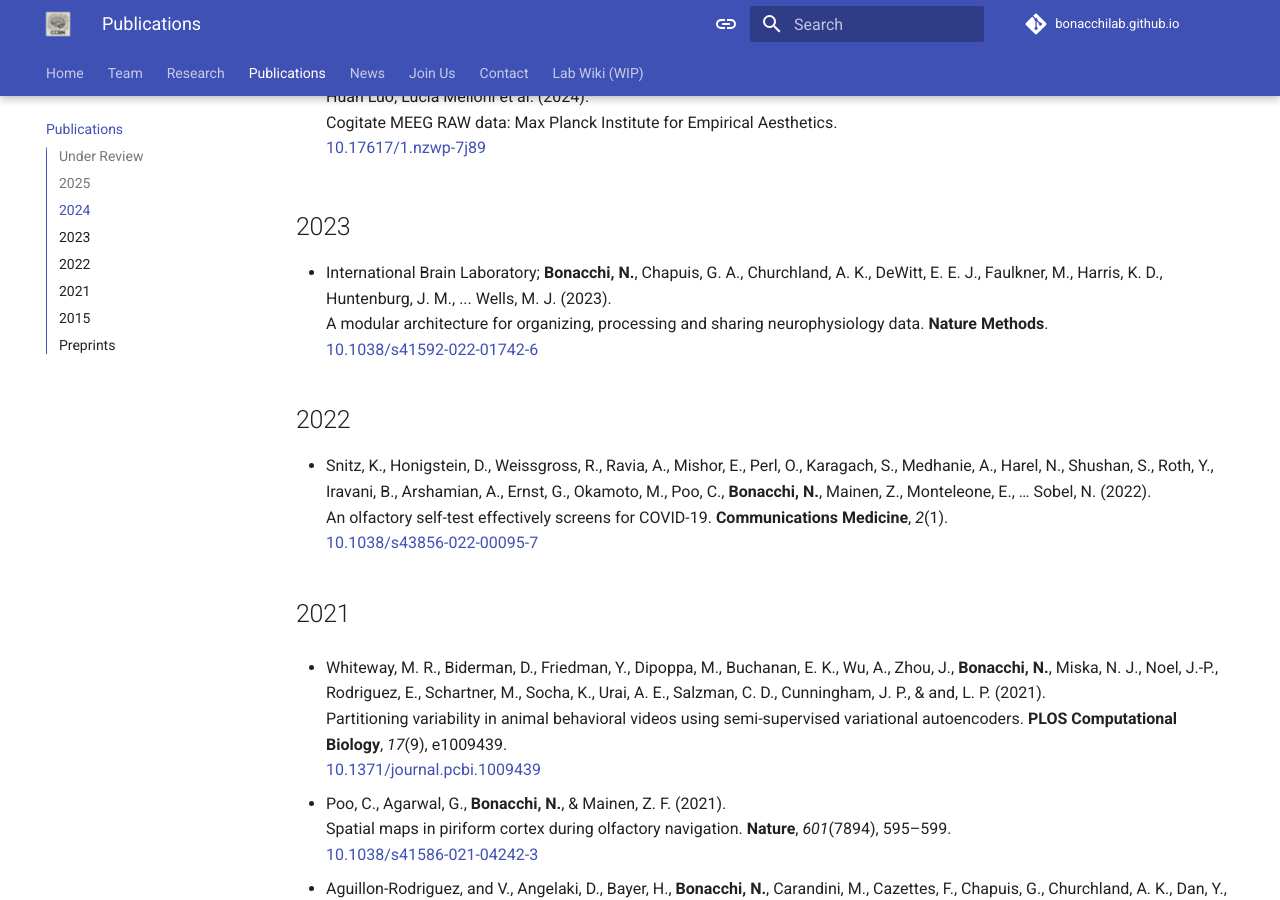
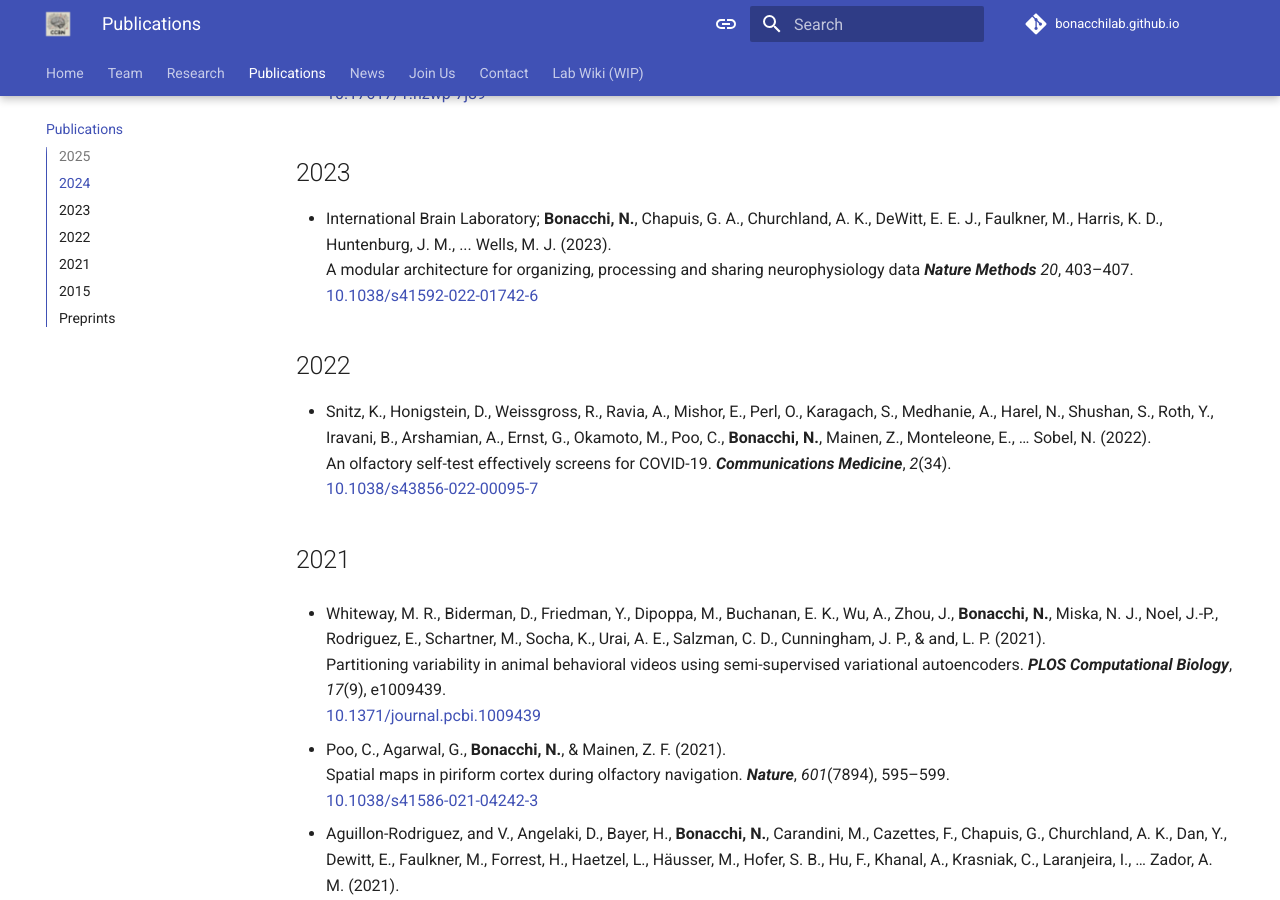
Before and after one commit to BonacchiLab/bonacchilab.github.io, an MkDocs documentation site: the page built from docs/publications.md, in a window 1280 px wide and 900 px high, scrolled down 2048 px. Built offline with MkDocs 1.6.1 and Material for MkDocs 9.7.7, drawn with Linux system fonts in a browser that asks for light colours; comment, search, counter and statistics services are not loaded.

```diff
--- a/docs/publications.md
+++ b/docs/publications.md
@@ -55,23 +55,23 @@
 ## 2023
 
 - International Brain Laboratory; **Bonacchi, N.**, Chapuis, G. A., Churchland, A. K., DeWitt, E. E. J., Faulkner, M., Harris, K. D., Huntenburg, J. M., ... Wells, M. J. (2023).
-A modular architecture for organizing, processing and sharing neurophysiology data. **Nature Methods**.
+A modular architecture for organizing, processing and sharing neurophysiology data ***Nature Methods*** *20*, 403–407.
 [10.1038/s41592-022-01742-6](https://doi.org/10.1038/s41592-022-01742-6)
 
 ## 2022
 
 - Snitz, K., Honigstein, D., Weissgross, R., Ravia, A., Mishor, E., Perl, O., Karagach, S., Medhanie, A., Harel, N., Shushan, S., Roth, Y., Iravani, B., Arshamian, A., Ernst, G., Okamoto, M., Poo, C., **Bonacchi, N.**, Mainen, Z., Monteleone, E., … Sobel, N. (2022).
-An olfactory self-test effectively screens for COVID-19. **Communications Medicine**, *2*(1).
+An olfactory self-test effectively screens for COVID-19. ***Communications Medicine***, *2*(34).
 [10.1038/s43856-022-00095-7](https://doi.org/10.1038/s43856-022-00095-7)
 
 ## 2021
 
 - Whiteway, M. R., Biderman, D., Friedman, Y., Dipoppa, M., Buchanan, E. K., Wu, A., Zhou, J., **Bonacchi, N.**, Miska, N. J., Noel, J.-P., Rodriguez, E., Schartner, M., Socha, K., Urai, A. E., Salzman, C. D., Cunningham, J. P., & and, L. P. (2021).
-Partitioning variability in animal behavioral videos using semi-supervised variational autoencoders. **PLOS Computational Biology**, *17*(9), e1009439.
+Partitioning variability in animal behavioral videos using semi-supervised variational autoencoders. ***PLOS Computational Biology***, *17*(9), e1009439.
 [10.1371/journal.pcbi.1009439](https://doi.org/10.1371/journal.pcbi.1009439)
 
 - Poo, C., Agarwal, G., **Bonacchi, N.**, & Mainen, Z. F. (2021).
-Spatial maps in piriform cortex during olfactory navigation. **Nature**, *601*(7894), 595–599.
+Spatial maps in piriform cortex during olfactory navigation. ***Nature***, *601*(7894), 595–599.
 [10.1038/s41586-021-04242-3](https://doi.org/10.1038/s41586-021-04242-3)
 
 - Aguillon-Rodriguez, and V., Angelaki, D., Bayer, H., **Bonacchi, N.**, Carandini, M., Cazettes, F., Chapuis, G., Churchland, A. K., Dan, Y., Dewitt, E., Faulkner, M., Forrest, H., Haetzel, L., Häusser, M., Hofer, S. B., Hu, F., Khanal, A., Krasniak, C., Laranjeira, I., … Zador, A. M. (2021).
@@ -81,43 +81,43 @@
 ## 2015
 
 - Lopes, G., **Bonacchi, N.**, Frazão, J., Neto, J. P., Atallah, B. V., Soares, S., Moreira, L., Matias, S., Itskov, P. M., Correia, P. A., Medina, R. E., Calcaterra, L., Dreosti, E., Paton, J. J., & Kampff, A. R. (2015).
-Bonsai: An event-based framework for processing and controlling data streams. **Frontiers in Neuroinformatics**, *9*(APR).
+Bonsai: An event-based framework for processing and controlling data streams. ***Frontiers in Neuroinformatics***, *9*(APR).
 [10.3389/fninf.2015.00007](https://doi.org/10.3389/fninf.2015.00007)
 
 ## Preprints
 
 - Benson, B., Benson, J., Birman, D., … Winter, O., **Bonacchi, N.**, Witten, I. B. (2023).
-A Brain-Wide Map of Neural Activity during Complex Behaviour. **bioRxiv**.
+A Brain-Wide Map of Neural Activity during Complex Behaviour. ***bioRxiv***.
 [10.1101/2023.07.04.547681](https://doi.org/10.1101/2023.07.04.547681)
 
 - Findling, C., Hubert, F., Acerbi, L., … Dayan, P., Pouget, A., **Bonacchi, N.** (2023).
-Brain-wide representations of prior information in mouse decision-making. **bioRxiv**.
+Brain-wide representations of prior information in mouse decision-making. ***bioRxiv***.
 [10.1101/2023.07.04.547684](https://doi.org/10.1101/2023.07.04.547684)
 
 - Melloni, L., Consortium, C., Ferrante, O., … Pitts, M., Mudrik, L., **Bonacchi, N.** (2023).
-An adversarial collaboration to critically evaluate theories of consciousness. **Research Square**.
+An adversarial collaboration to critically evaluate theories of consciousness. ***Research Square***.
 [10.21203/rs.3.rs-3101836/v1](https://doi.org/10.21203/rs.3.rs-3101836/v1)
 
 - Ferrante, O., Gorska-Klimowska, U., Henin, S., … Mudrik, L., Melloni, L., **Bonacchi, N.** (2023).
-An adversarial collaboration to critically evaluate theories of consciousness. **bioRxiv**.
+An adversarial collaboration to critically evaluate theories of consciousness. ***bioRxiv***.
 [10.1101/2023.06.23.546249](https://doi.org/10.1101/2023.06.23.546249)
 
 - Banga, K., Benson, J., Bhagat, J., … Witten, I. B., Zhang, Y., **Bonacchi, N.** (2022).
-Reproducibility of in vivo electrophysiological measurements in mice. **bioRxiv**.
+Reproducibility of in vivo electrophysiological measurements in mice. ***bioRxiv***.
 [10.1101/2022.05.09.491042](https://doi.org/10.1101/2022.05.09.491042)
 
 - Whiteway, M. R., Biderman, D., Friedman, Y., … Cunningham, J. P., Paninski, L., **Bonacchi, N.** (2021).
-Partitioning variability in animal behavioral videos using semi-supervised variational autoencoders. **bioRxiv**.
+Partitioning variability in animal behavioral videos using semi-supervised variational autoencoders. ***bioRxiv***.
 [10.1101/2021.02.22.432309](https://doi.org/10.1101/2021.02.22.432309)
 
 - Snitz, K., Honigstein, D., Weissgross, R., … Lundström, J. N., Sobel, N., **Bonacchi, N.** (2021).
-A novel olfactory self-test effectively screens for COVID-19. **medRxiv**.
+A novel olfactory self-test effectively screens for COVID-19. ***medRxiv***.
 [10.1101/2021.02.18.21251422](https://doi.org/10.1101/2021.02.18.21251422)
 
 - Poo, C., Agarwal, G., **Bonacchi, N.**, Mainen, Z. (2020).
-Spatial maps in piriform cortex during olfactory navigation. **bioRxiv**.
+Spatial maps in piriform cortex during olfactory navigation. ***bioRxiv***.
 [10.1101/2020.02.18.935494](https://doi.org/10.1101/2020.02.18.935494)
 
 - **Bonacchi, N.**, Chapuis, G., Churchland, A., … Winter, O., Wells, M. (2019).
-Data architecture for a large-scale neuroscience collaboration. **bioRxiv**.
+Data architecture for a large-scale neuroscience collaboration. ***bioRxiv***.
 [10.1101/827873](https://doi.org/10.1101/827873)
```
Also changed, not shown: other parts of docs/publications.md (+10 -10 lines).
